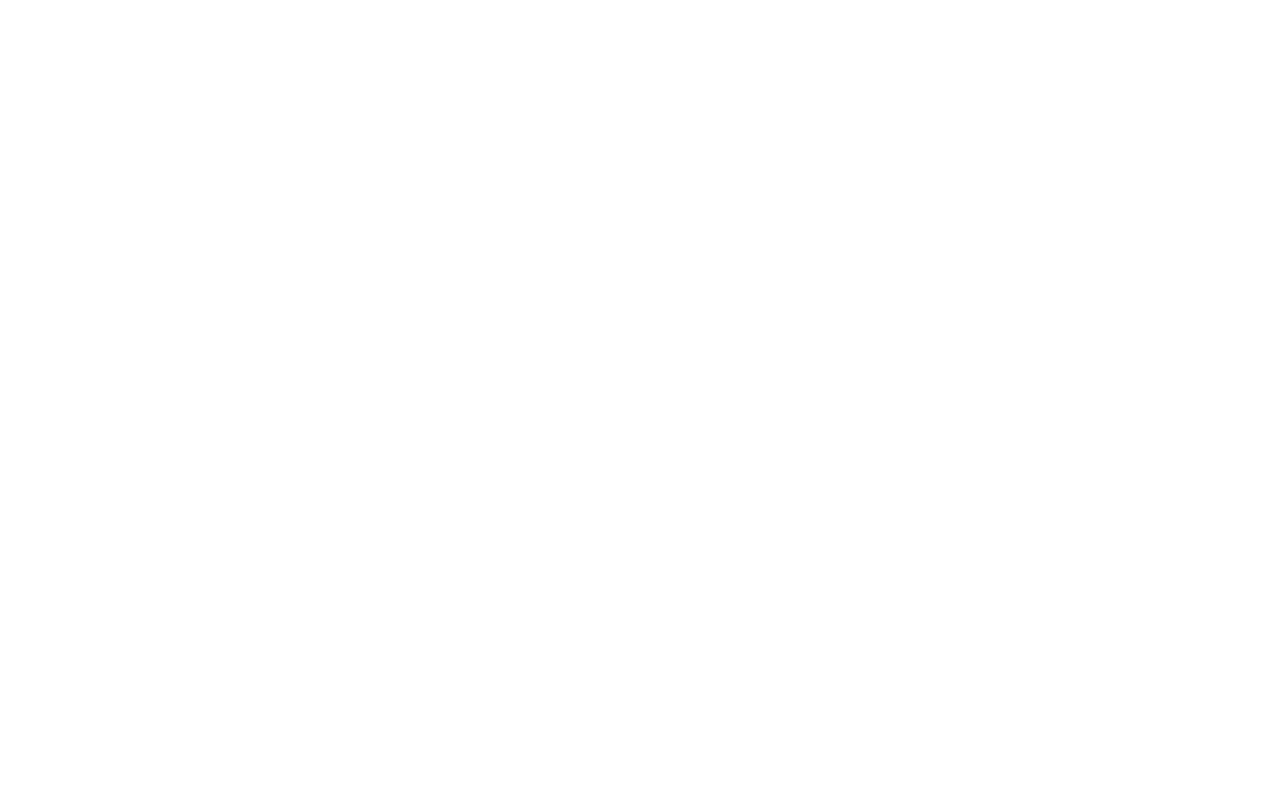
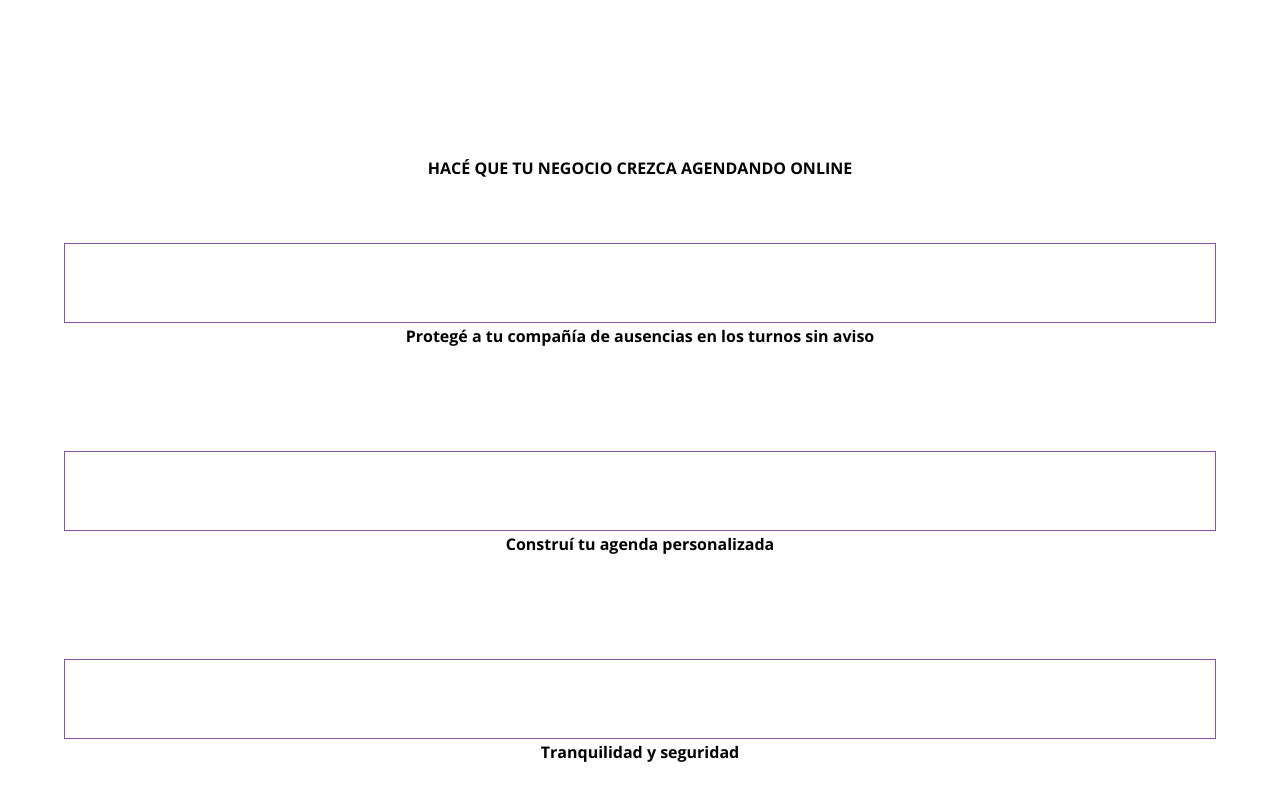
Before and after one commit to joaquincataldo3/appointify-client, a React (Vite) app: page / in a window 1280 px wide. Shown: the part 1290-2090 px from the top of the page. Before the commit the page ends 1205 px from the top, so only its background shows below. Built offline with nearby package versions, Linux system fonts and the light colour scheme; no server answers.

Commit message:
dropdown home

```diff
--- /dev/null
+++ b/src/components/home-secondary-block/home_secondary_block.css
@@ -0,0 +1,48 @@
+@import url('../../style_variables.css');
+
+.home-secondary-block-container {
+    margin-top: 15%;
+
+}
+
+.dropdowns-container {
+    display: flex;
+    flex-direction: column;
+    justify-content: center;
+}
+
+.secondary-block-title-container {
+    text-align: center;
+    padding: 0 5%;
+}
+
+.dropdown-item-container {
+    width: 90%;
+    padding: 2%;
+    text-align: center;
+    margin: 5% auto;
+    max-height: 80px;
+    border: 1px solid var(--purple);
+    display: flex;
+    flex-direction: column;
+    align-items: center;
+    transition: max-height .5s;
+}
+
+.dropdown-item-container h4 {
+    margin: 5% 0;
+}
+
+.dropdown-item-container-active {
+    max-height: 500px;
+}
+
+.dropdown-toggler {
+   opacity: 0;
+   transition: opacity .5s;
+   margin-top: 3%;
+}
+
+.dropdown-toggler-active {
+    opacity: 1;
+ }
--- /dev/null
+++ b/src/components/home-secondary-block/home_secondary_block.tsx
@@ -0,0 +1,58 @@
+import { HomeDropdownInfo } from "./home_secondary_block_interfaces";
+import '../../style_variables.css';
+import './home_secondary_block.css';
+import { useState } from "react";
+
+const dropdownBlockInfo: HomeDropdownInfo[] = [
+    {
+        index: 1,
+        title: 'Protegé a tu compañía de ausencias en los turnos sin aviso',
+        description: 'Para profesionales y clientes con agenda ocupada, es muy fácil perder el seguimiento de una cita. Por eso enviamos notificaciones automáticas con todos los detalles vía mail'
+    },
+    {
+        index: 2,
+        title: 'Construí tu agenda personalizada',
+        description: 'Tus necesidades, tu agenda. Esto asegura la flexibilidad y seguridad para el profesional'
+    },
+    {
+        index: 3,
+        title: 'Tranquilidad y seguridad',
+        description: 'Dejá que Appointify maneje tus citas y vos te puedas ocupar de otras cosas'
+    }
+]
+
+export const HomeSecondaryBlock = () => {
+
+    const [activeDropdown, setActiveDropdown] = useState<number>(0);
+
+    const handleDropdownClick = (step: number) => {
+        if (step === activeDropdown) {
+            setActiveDropdown(0);
+        } else {
+            setActiveDropdown(step);
+        }
+    }
+
+    return (
+        <div className="home-secondary-block-container">
+            <div className="secondary-block-title-container">
+                <h2 className="page-subtitle">Hacé que tu negocio crezca agendando online</h2>
+            </div>
+            <div className="dropdowns-container">
+                {
+                    dropdownBlockInfo.map(drop => {
+                        return (
+                            <div className={`dropdown-item-container ${activeDropdown === drop.index && 'dropdown-item-container-active'}`} key={`${drop.title}-${drop.index}`} onClick={() => handleDropdownClick(drop.index)}>
+                                <h4>{drop.title}</h4>
+                                <div className={`dropdown-toggler ${activeDropdown === drop.index && 'dropdown-toggler-active'}`}>
+                                    <p>{drop.description}</p>
+                                </div>
+                            </div>
+                        )
+                    })
+                }
+            </div>
+
+        </div>
+    )
+}
--- /dev/null
+++ b/src/components/home-secondary-block/home_secondary_block_interfaces.ts
@@ -0,0 +1,5 @@
+export interface HomeDropdownInfo {
+    index: number
+    title: string
+    description: string
+}
--- a/src/components/home-steps-carousel/home_steps_carousel.css
+++ b/src/components/home-steps-carousel/home_steps_carousel.css
@@ -1,10 +1,13 @@
+@import url('../../style_variables.css');
+
 .booking-steps-container {
     position: relative;
     overflow-x: hidden;
     width: 100%;
-    height: 150px;
+    height: 200px;
     display: flex;
     margin-top: 10%;
+    border: 1px solid var(--light-green);
 }
 
 .step-container {
@@ -18,7 +21,6 @@
 }
 
 .step-container-active {
-    background-color: white;
     transform: translateX(0);
     z-index: 2;
     right: 0;
--- a/src/style_variables.css
+++ b/src/style_variables.css
@@ -26,6 +26,11 @@ img {
 
 .page-title {
     font-size: 1.2rem;
+    text-transform: uppercase;
+}
+
+.page-subtitle {
+    font-size: 1rem;
     text-transform: uppercase;
 }
 
--- a/src/views/home/home.tsx
+++ b/src/views/home/home.tsx
@@ -1,9 +1,11 @@
 import { HomeMainBlock } from "../../components/home-main-block/home_main_block"
+import { HomeSecondaryBlock } from "../../components/home-secondary-block/home_secondary_block"
 
 export const Home = () => {
   return (
     <div>
         <HomeMainBlock />
+        <HomeSecondaryBlock />
     </div>
   )
 }
```
